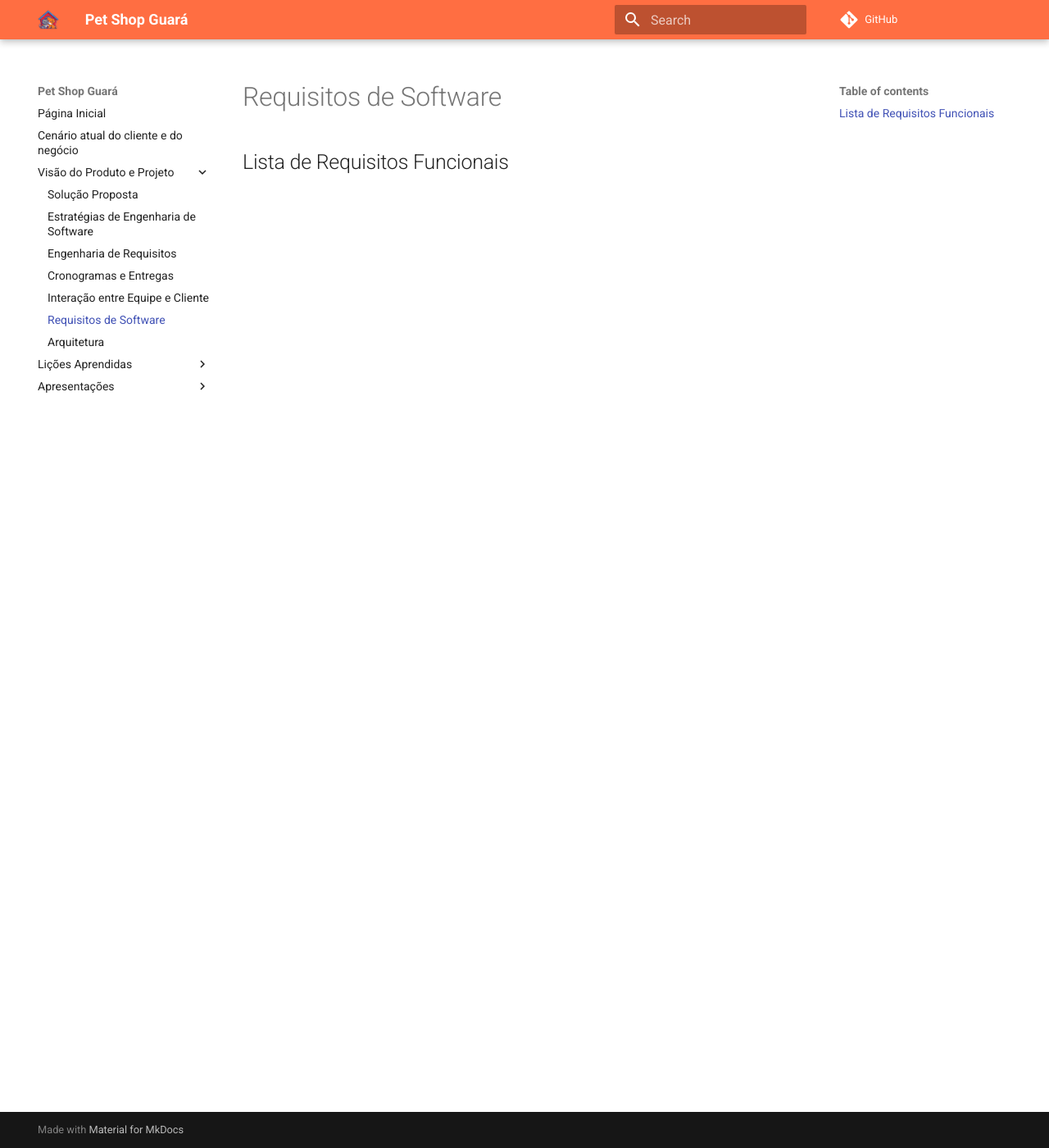
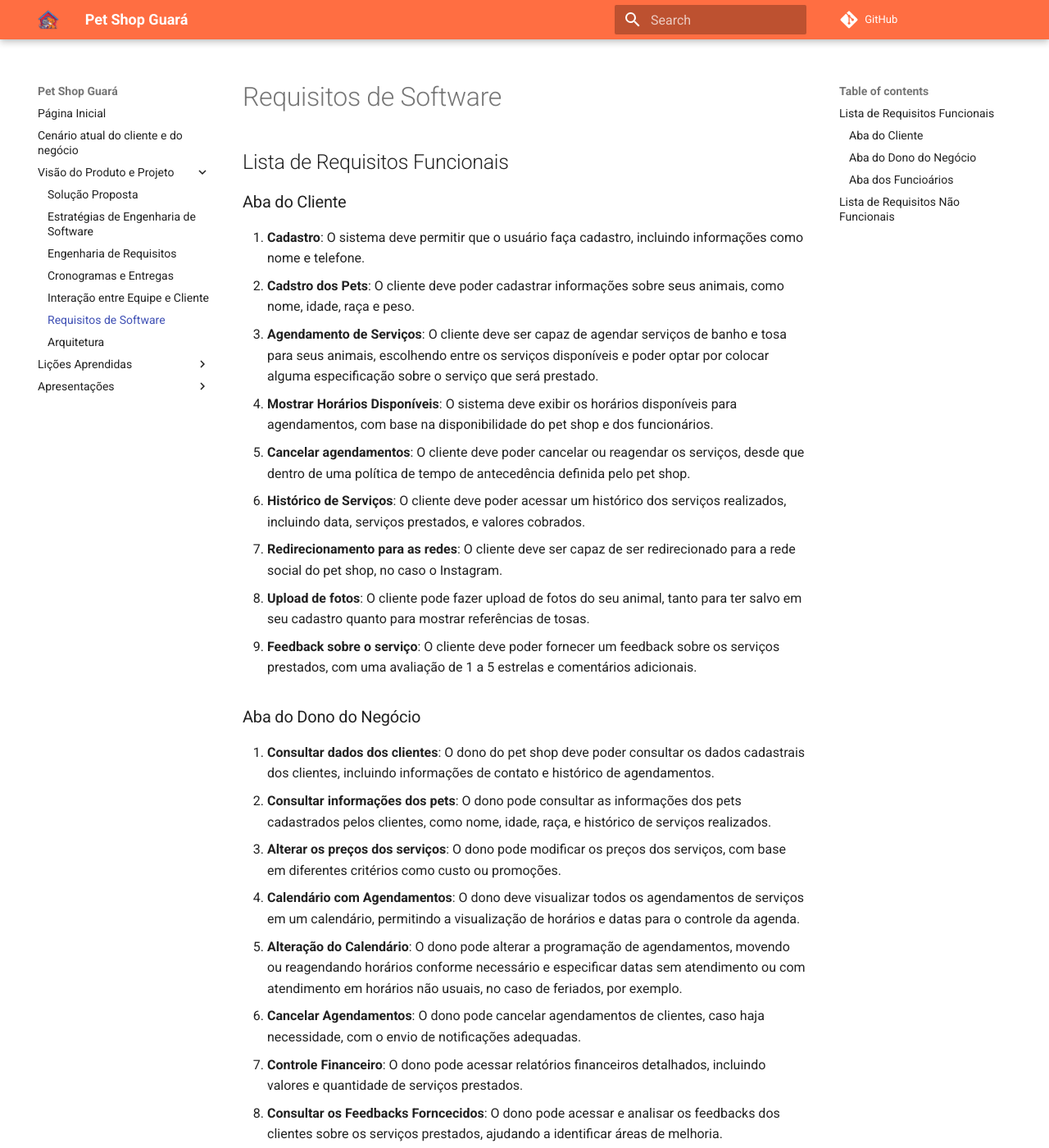
Before and after one commit to mdsreq-fga-unb/2024.2-T03-PetShopGuara, an MkDocs documentation site: the page built from docs/VisãoProduto/Requisitos.md, in a window 1280 px wide and 1400 px high. Shown: the whole window at 82% size. Built offline with MkDocs 1.6.1 and Material for MkDocs 9.7.7, drawn with Linux system fonts in a browser that asks for light colours; comment, search, counter and statistics services are not loaded; some of the changed text lies outside the part shown.

Commit message:
docs: adicionando requisitos funcionais

```diff
--- a/docs/VisãoProduto/Requisitos.md
+++ b/docs/VisãoProduto/Requisitos.md
@@ -1,3 +1,31 @@
 # Requisitos de Software
 
 ## Lista de Requisitos Funcionais
+
+### Aba do Cliente
+1. **Cadastro**: O sistema deve permitir que o usuário faça cadastro, incluindo informações como nome e telefone.
+2. **Cadstro dos Pets**: O cliente deve poder cadastrar informações sobre seus animais, como nome, idade, raça e peso.
+3. **Agendamento de Serviços**: O cliente deve ser capaz de agendar serviços de banho e tosa para seus animais, escolhendo entre os serviços disponíveis e poder optar por colocar alguma especificação sobre o serviço que será prestado.
+4. **Mostrar Horários Disponíveis**: O sistema deve exibir os horários disponíveis para agendamentos, com base na disponibilidade do pet shop e dos funcionários.
+5. **Cancelar agendamentos**: O cliente deve poder cancelar ou reagendar os serviços, desde que dentro de uma política de tempo de antecedência definida pelo pet shop.
+6. **Histórico de Serviços**: O cliente deve poder acessar um histórico dos serviços realizados, incluindo data, serviços prestados, e valores cobrados.
+7. **Redirecionamento para as redes**: O cliente deve ser capaz de ser redirecionado para a rede social do pet shop, no caso o Instagram.
+8. **Upload de fotos**: O cliente pode fazer upload de fotos do seu animal, tanto para ter salvo em seu cadastro quanto para mostrar referências de tosas.
+9. **Feedback sobre o serviço**: O cliente deve poder fornecer um feedback sobre os serviços prestados, com uma avaliação de 1 a 5 estrelas e comentários adicionais.
+
+### Aba do Dono do Negócio
+1. **Consultar dados dos clientes**: O dono do pet shop deve poder consultar os dados cadastrais dos clientes, incluindo informações de contato e histórico de agendamentos.
+2. **Consultar informações dos pets**: O dono pode consultar as informações dos pets cadastrados pelos clientes, como nome, idade, raça, e histórico de serviços realizados.
+3. **Alterar os preços dos serviços**: O dono pode modificar os preços dos serviços, com base em diferentes critérios como custo ou promoções.
+4. **Calendário com Agendamentos**: O dono deve visualizar todos os agendamentos de serviços em um calendário, permitindo a visualização de horários e datas para o controle da agenda.
+5. **Alteração do Calendário**: O dono pode alterar a programação de agendamentos, movendo ou reagendando horários conforme necessário e especificar datas sem atendimento ou com atendimento em horários não usuais, no caso de feriados, por exemplo.
+6. **Cancelar Agendamentos**: O dono pode cancelar agendamentos de clientes, caso haja necessidade, com o envio de notificações adequadas.
+7. **Controle Financeiro**: O dono pode acessar relatórios financeiros detalhados, incluindo valores e quantidade de serviços prestados.
+8. **Consultar os Feedbacks Forncecidos**: O dono pode acessar e analisar os feedbacks dos clientes sobre os serviços prestados, ajudando a identificar áreas de melhoria.
+
+### Aba dos Funcioários
+1. **Consultar dados dos clientes**: Os funcionários do pet shop devem poder consultar os dados cadastrais dos clientes, incluindo informações de contato, para casos onde o contato direto com o cliente seja necessário.
+2. **Consultar informações dos pets**: Os funcionários podem consultar as informações dos pets cadastrados pelos clientes, como nome, idade, raça, e histórico de serviços realizados.
+3. **Calendário com Agendamentos**: Os funcionários devem visualizar todos os agendamentos de serviços em um calendário, permitindo a visualização de horários e datas para o controle da agenda.
+
+## Lista de Requisitos Não Funcionais
```
